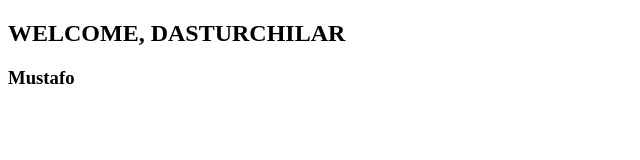
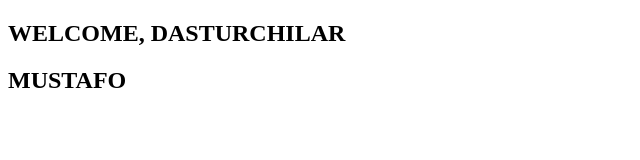
Before and after one commit to mukhtarovdev/testrepo, a plain HTML site: page index.html in a window 1280 px wide. Shown: the full height of the page, 0-640 px from the left. Drawn offline with Linux system fonts and the light colour scheme.

```diff
--- a/index.html
+++ b/index.html
@@ -8,6 +8,6 @@
 </head>
 <body>
     <h2>WELCOME, DASTURCHILAR</h2>
-    <h3>Mustafo</h3>
+    <h2>MUSTAFO</h2>
 </body>
 </html>
```
